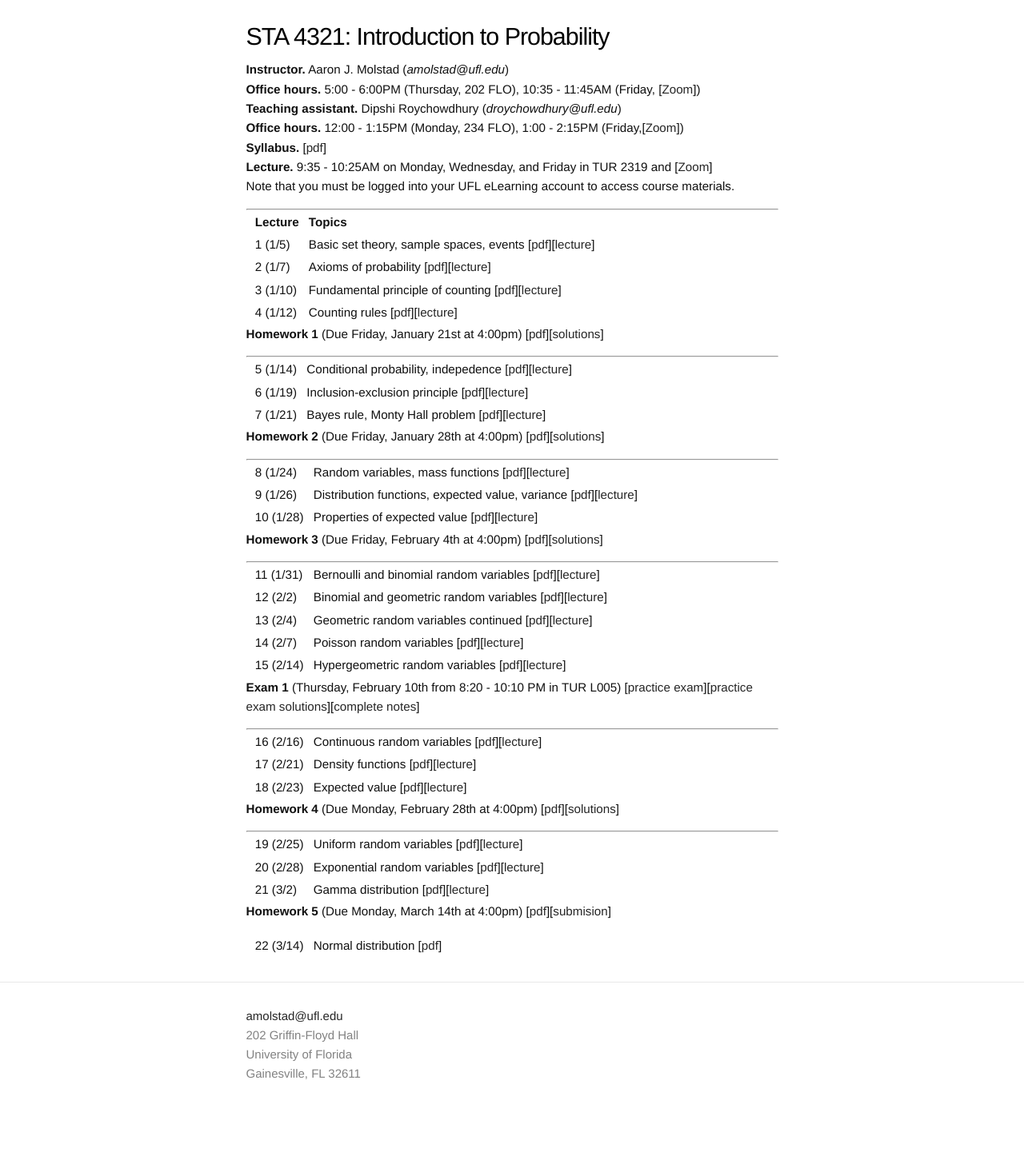
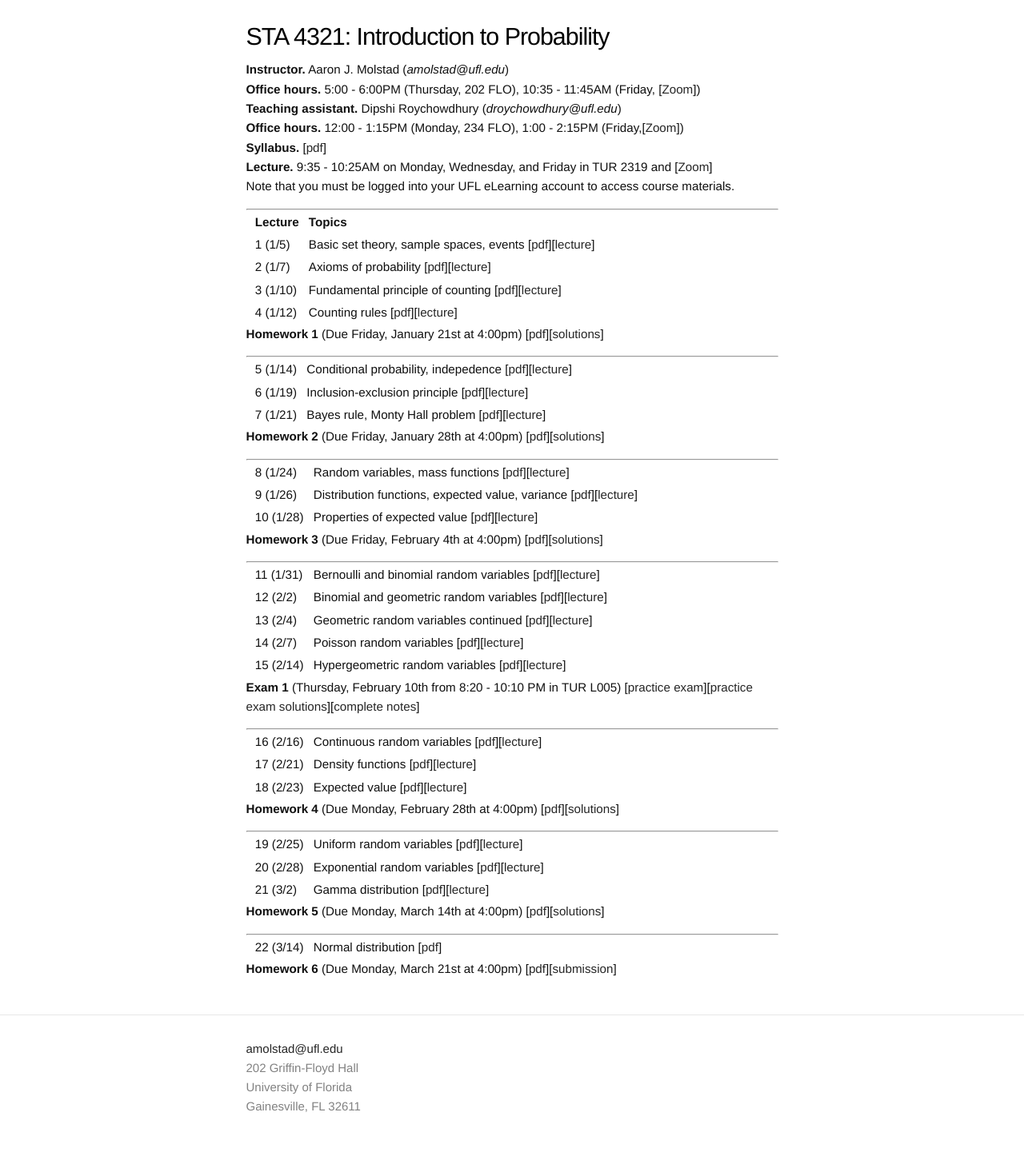
Before and after one commit to ajmolstad/ajmolstad.github.io, a Jekyll site: the page built from S22_STA4321.md, in a window 1280 px wide. Shown: the whole page at 80% size. Built offline with Jekyll 4.4.1, drawn with Linux system fonts in a browser that asks for light colours; before the commit the page ends 1415 px from its top, so only the background shows below that.

Commit message:
Update S22_STA4321.md

```diff
--- a/S22_STA4321.md
+++ b/S22_STA4321.md
@@ -71,7 +71,12 @@ Note that you must be logged into your UFL eLearning account to access course ma
 || 21 (3/2) || Gamma distribution [[pdf](https://ufl.instructure.com/files/67425324/download?download_frd=1)][[lecture](https://ufl.instructure.com/courses/452037/files?preview=67079992)] ||
 
 
-**Homework 5** (Due Monday, March 14th at 4:00pm) [[pdf](https://ufl.instructure.com/files/66990574/download?download_frd=1)][[submision](https://ufl.instructure.com/courses/452037/assignments/5141813)]
+**Homework 5** (Due Monday, March 14th at 4:00pm) [[pdf](https://ufl.instructure.com/files/66990574/download?download_frd=1)][[solutions](https://ufl.instructure.com/files/67454897/download?download_frd=1)]
+
+---------
 
 
 || 22 (3/14) || Normal distribution [[pdf](https://ufl.instructure.com/files/67425309/download?download_frd=1)]||
+
+
+**Homework 6** (Due Monday, March 21st at 4:00pm) [[pdf](https://ufl.instructure.com/files/67454885/download?download_frd=1)][[submission](https://ufl.instructure.com/courses/452037/assignments/5148694)]
```
